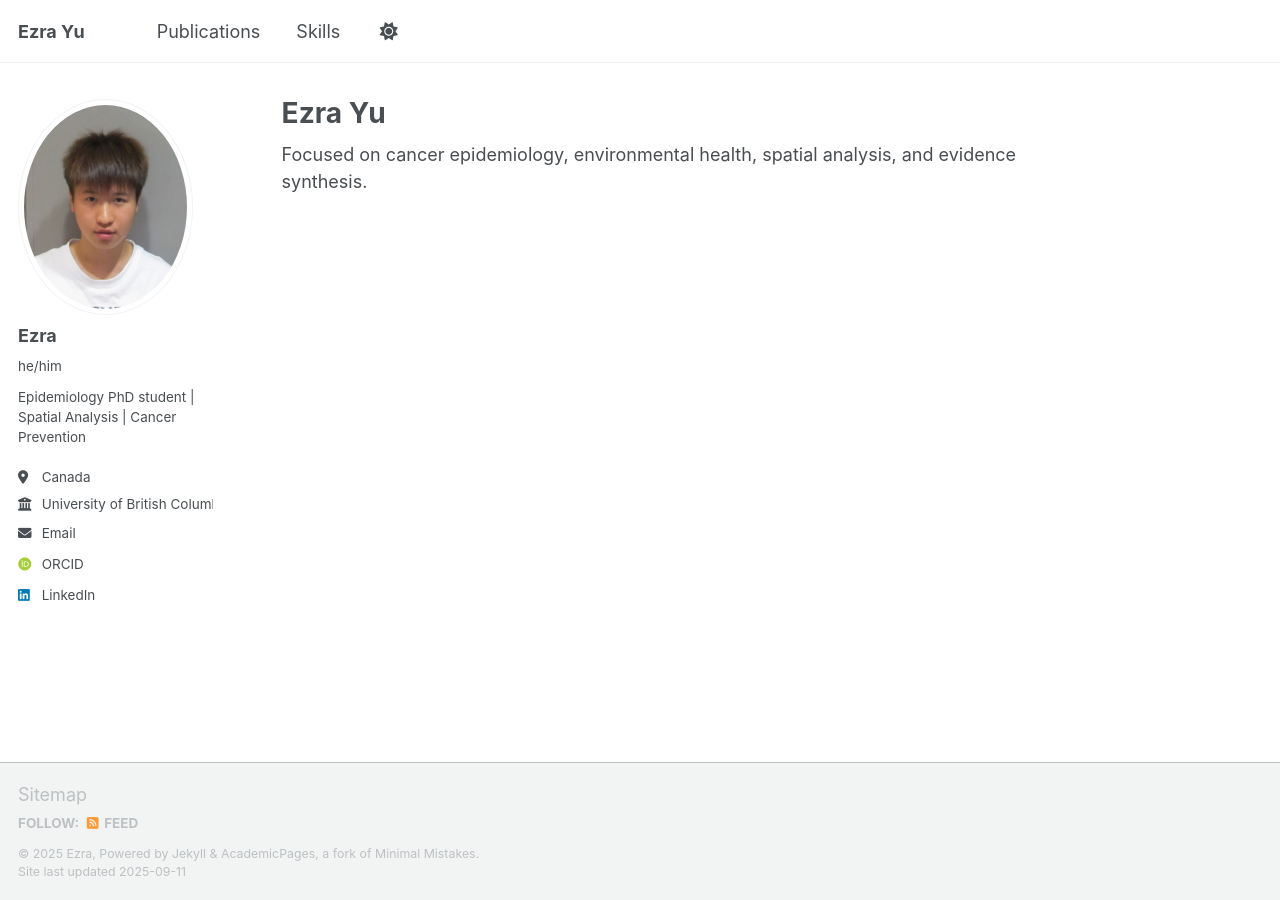
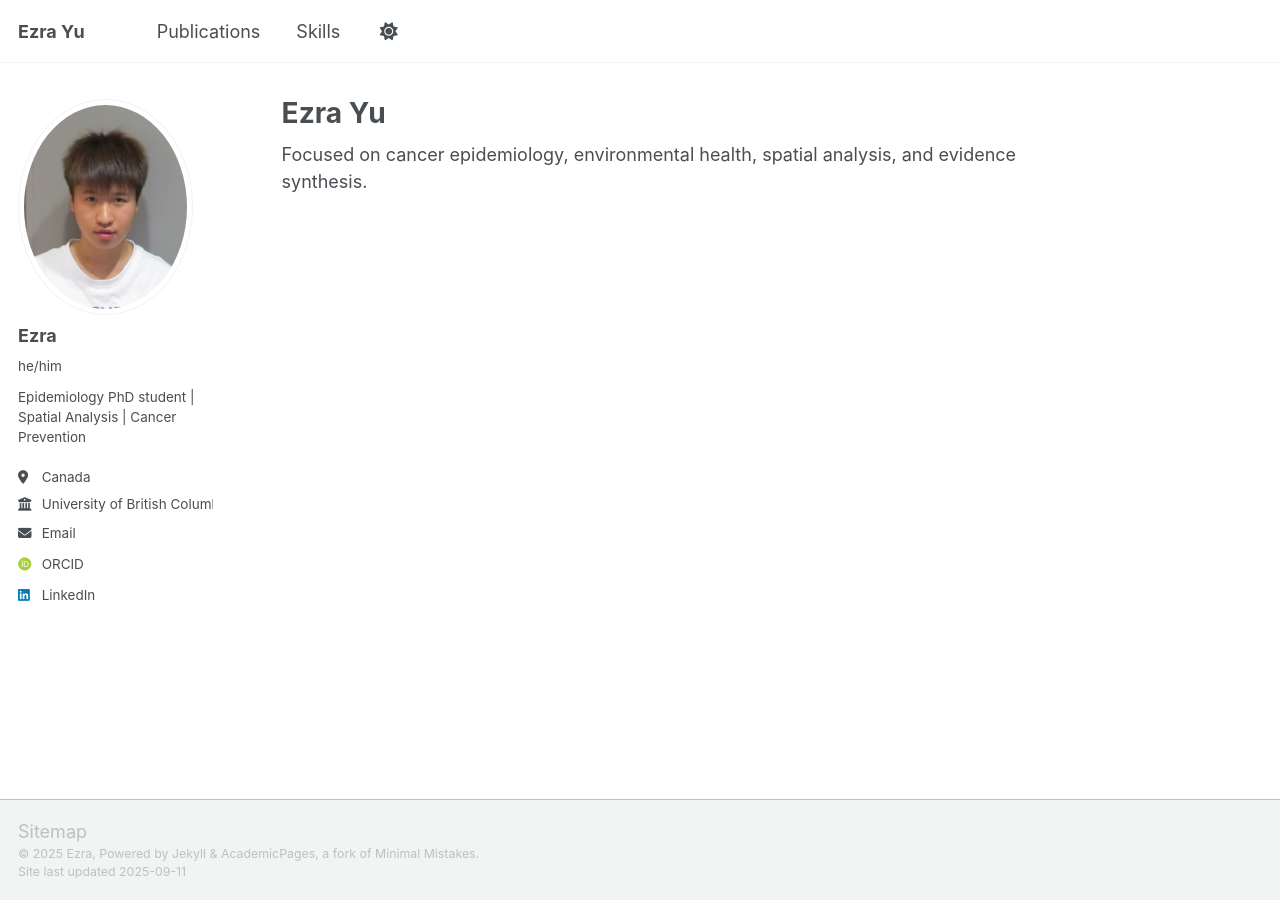
Before and after one commit to ezraxyu/ezraxyu.github.io, a Jekyll site: the page built from index.md, in a window 1280 px wide. Built offline with Jekyll 4.4.1, drawn with Linux system fonts in a browser that asks for light colours; some web fonts are replaced; a script that is not in the unit is left out.

Commit message:
Update _config.yml

```diff
--- a/_config.yml
+++ b/_config.yml
@@ -121,7 +121,7 @@
       options:
         format           : "iso8601" # "iso8601" (default), "timestamp-seconds", "timestamp-milliseconds"
 atom_feed:
-  hide                   : false     # change to true to hide the RSS feed in the footer
+  hide                   : True     # change to true to hide the RSS feed in the footer
   path                   : # blank (default) uses feed.xml
 
 
@@ -304,21 +304,15 @@
 timezone: America/Vancouver # http://en.wikipedia.org/wiki/List_of_tz_database_time_zones
 
 
-# Plugins
 plugins:
-  - jekyll-feed
   - jekyll-gist
   - jekyll-paginate
-  - jekyll-sitemap
   - jekyll-redirect-from
   - jemoji
 
-# Mimic GitHub Pages with --safe
 whitelist:
-  - jekyll-feed
   - jekyll-gist
   - jekyll-paginate
-  - jekyll-sitemap
   - jekyll-redirect-from
   - jemoji
 
```
